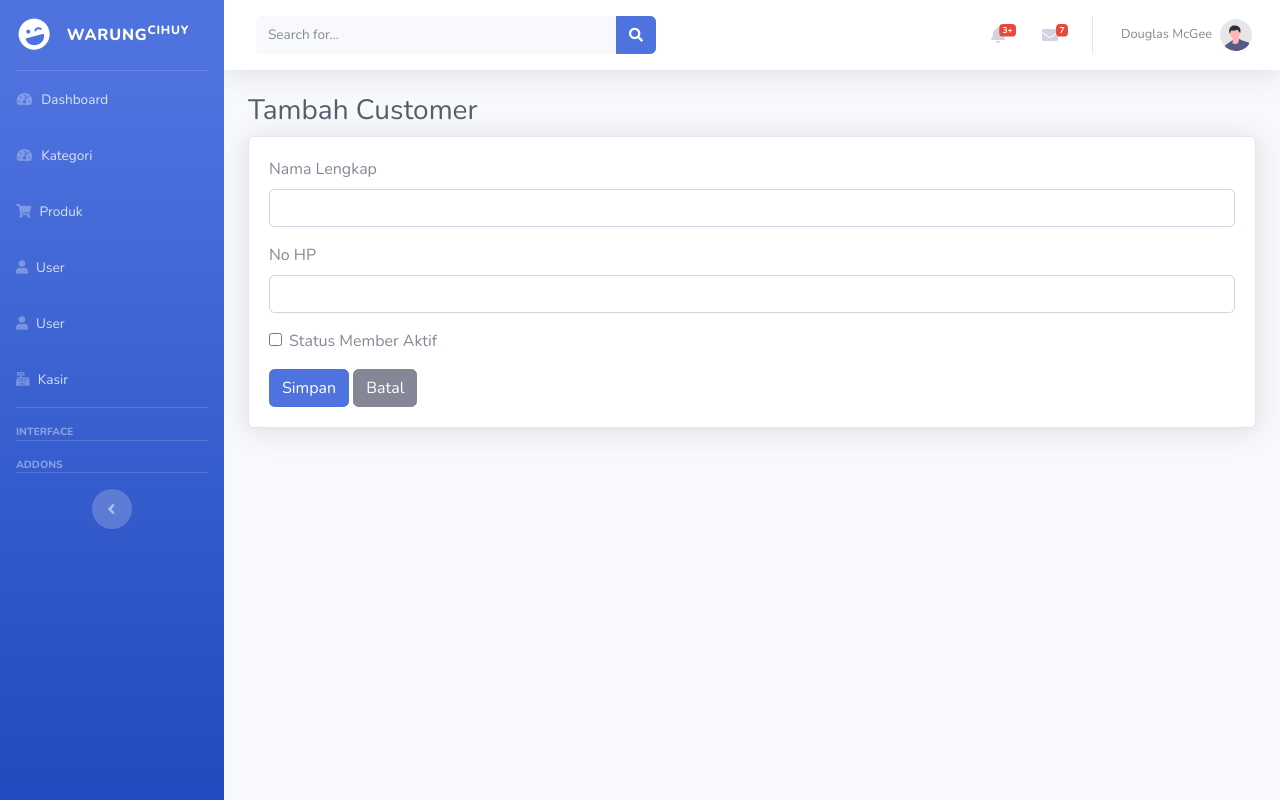
After one commit to ZidannAR/POS-Minimarket-Laravel12, a Laravel app: page /member/create in a window 1280 px wide. The commit adds this page. Run offline with Laravel 12, Linux system fonts and the light colour scheme; some libraries are stand-ins or nearby versions.

Commit message:
menambahkan fitur crud member

```diff
--- a/app/Http/Controllers/KasirController.php
+++ b/app/Http/Controllers/KasirController.php
@@ -38,7 +38,7 @@ class KasirController extends Controller
 
         session(['keranjang' => $keranjang]);
 
-        return redirect()->back()->with('success', 'Produk ditambahkan ke keranjang.');
+        return redirect()->back();
     }
 
     public function tambah($id)
--- /dev/null
+++ b/app/Http/Controllers/MemberController.php
@@ -0,0 +1,87 @@
+<?php
+
+namespace App\Http\Controllers;
+
+use App\Models\Customer;
+use Illuminate\Http\Request;
+use Illuminate\Validation\Rule;
+
+class MemberController extends Controller
+{
+    public function index()
+    {
+        $members = Customer::all(); // Ubah variabel ke plural
+        return view('member.index', compact('members')); // Sesuaikan
+    }
+
+    public function create()
+    {
+        return view('member.form');
+    }
+
+    public function store(Request $request)
+    {
+        $request->validate([
+            'nama' => 'required|string|max:255',
+            'no_hp' => 'required|numeric|unique:customers',
+            'status_member' => 'boolean'
+        ]);
+
+        // Handle checkbox jika tidak dicentang
+        $data = $request->all();
+        if(!isset($data['status_member'])) {
+            $data['status_member'] = false;
+        }
+
+        Customer::create(array_merge($data, [
+            'tanggal_daftar' => now(),
+        ]));
+
+        return redirect()->route('member.index')->with('success', 'Member berhasil didaftarkan');
+    }
+
+    public function show(string $id)
+    {
+        // Opsional: Implementasi jika diperlukan
+    }
+
+    public function edit(string $id)
+    {
+        $member = Customer::findOrFail($id);
+        return view('member.form', compact('member'));
+    }
+
+    public function update(Request $request, string $id) // Ubah parameter
+    {
+        $member = Customer::findOrFail($id); // Ambil model secara manual
+
+        $request->validate([
+            'nama' => 'required|string|max:255',
+            'no_hp'     => [
+            'required',
+            'numeric',
+            Rule::unique('customers', 'no_hp')
+                ->ignore($member->id_customers, 'id_customers'),
+        ],
+            'status_member' => 'boolean'
+        ]);
+
+        // Handle checkbox jika tidak dicentang
+        $data = $request->all();
+        if(!isset($data['status_member'])) {
+            $data['status_member'] = false;
+        }
+
+        $member->update($data);
+
+        return redirect()->route('member.index')->with('success', 'Data berhasil diubah');
+    }
+
+    public function destroy(string $id) // Ubah parameter
+    {
+        $member = Customer::findOrFail($id); // Ambil model secara manual
+        $member->delete();
+
+        return redirect()->route('member.index')->with('success', 'Data berhasil dihapus');
+    }
+}
--- a/app/Models/Order.php
+++ b/app/Models/Order.php
@@ -8,10 +8,14 @@ use Illuminate\Database\Eloquent\Model;
 class Order extends Model
 {
     protected $primaryKey = 'order_id';
-    protected $fillable = ['invoice', 'total'];
+    protected $fillable = ['invoice', 'total','customer_type'];
 
     public function details()
     {
         return $this->hasMany(OrderDetail::class, 'order_id', 'order_id');
     }
+
+    public function customer(){
+        return $this->belongsTo(Customer::class);
+    }
 }
--- a/resources/views/kasir/index.blade.php
+++ b/resources/views/kasir/index.blade.php
@@ -380,7 +380,6 @@
         </div>
     </div>
 </div>
-
 @endsection
 
 <!-- Bootstrap CSS -->
--- /dev/null
+++ b/resources/views/member/form.blade.php
@@ -0,0 +1,37 @@
+@extends('templates.header')
+
+@section('content')
+<div class="container-fluid">
+    <h1 class="h3 mb-2 text-gray-800">{{ isset($member) ? 'Edit' : 'Tambah' }} Customer</h1>
+    <div class="card shadow mb-4">
+        <div class="card-body">
+            <form method="POST" action="{{ isset($member) ? route('member.update', $member) : route('member.store') }}">
+                @csrf
+                @if(isset($member)) @method('PUT') @endif
+
+                <div class="form-group">
+                    <label>Nama Lengkap</label>
+                    <input type="text" name="nama" class="form-control" value="{{ $member->nama ?? old('nama') }}" required>
+                </div>
+
+                <div class="form-group">
+                    <label>No HP</label>
+                    <input type="text" name="no_hp" class="form-control" value="{{ $member->no_hp ?? old('no_hp') }}" required>
+                </div>
+
+                <div class="form-group">
+                    <div class="form-check">
+                        <input type="checkbox" name="status_member" id="status_member"
+                            class="form-check-input" value="1"
+                            {{ isset($member) && $member->status_member ? 'checked' : '' }}>
+                        <label class="form-check-label" for="status_member">Status Member Aktif</label>
+                    </div>
+                </div>
+
+                <button type="submit" class="btn btn-primary">Simpan</button>
+                <a href="{{ route('member.index') }}" class="btn btn-secondary">Batal</a>
+            </form>
+        </div>
+    </div>
+</div>
+@endsection
--- a/resources/views/templates/header.blade.php
+++ b/resources/views/templates/header.blade.php
@@ -44,6 +44,11 @@
 
                      <!-- Nav Item - Dashboard -->
                      <li class="nav-item">
+                            <a class="nav-link" href="{{ url('dashboard') }}">
+                                   <i class="fas fa-fw fa-tachometer-alt"></i>
+                                   <span>Dashboard</span></a>
+                     </li>
+                     <li class="nav-item">
                             <a class="nav-link" href="{{ url('/') }}">
                                    <i class="fas fa-fw fa-tachometer-alt"></i>
                                    <span>Kategori</span></a>
@@ -55,6 +60,11 @@
                      </li>
                      <li class="nav-item">
                             <a class="nav-link" href="index.html">
+                            <i class="fas fa-user"></i>
+                                   <span>User</span></a>
+                     </li>
+                     <li class="nav-item">
+                            <a class="nav-link" href="{{ url('member') }}">
                             <i class="fas fa-user"></i>
                                    <span>User</span></a>
                      </li>
--- a/routes/web.php
+++ b/routes/web.php
@@ -5,9 +5,15 @@
 use App\Http\Controllers\DashboardController;
 use App\Http\Controllers\KasirController;
 use App\Http\Controllers\KategoriController;
+use App\Http\Controllers\MemberController;
 use App\Http\Controllers\ProdukController;
 use Illuminate\Support\Facades\Route;
 use App\Http\Controllers\TransactionController;
+
+use App\Models\Customer;
+
+use Illuminate\Http\Request;
+
 
 
 
@@ -46,4 +52,18 @@ Route::get('dashboard',[DashboardController::class,'index']);
 
 Route::post('/checkout', [TransactionController::class, 'checkout'])->name('cart.checkout');
 
+
+
+Route::resource('member', 'App\Http\Controllers\MemberController');
+
+Route::get('/check-member', function (Request $request) {
+       $member = Customer::where('no_hp', $request->phone)
+                       ->where('status_member', true)
+                       ->first();
+
+       return response()->json([
+           'is_member' => !!$member,
+           'member_data' => $member
+       ]);
+   });
 // Route::resource('/',ProdukController::class);
```
Also changed, not shown: app/Models/Customer.php (added, +28 -0 lines), resources/views/member/index.blade.php (added, +51 -0 lines), database/migrations/2025_04_29_055805_customers.php, database/migrations/2025_05_28_111503_customer_type.php (added), public/upload/6835ef4605acf.jpg (added), public/upload/6835f1371b62a.jpg (added).
